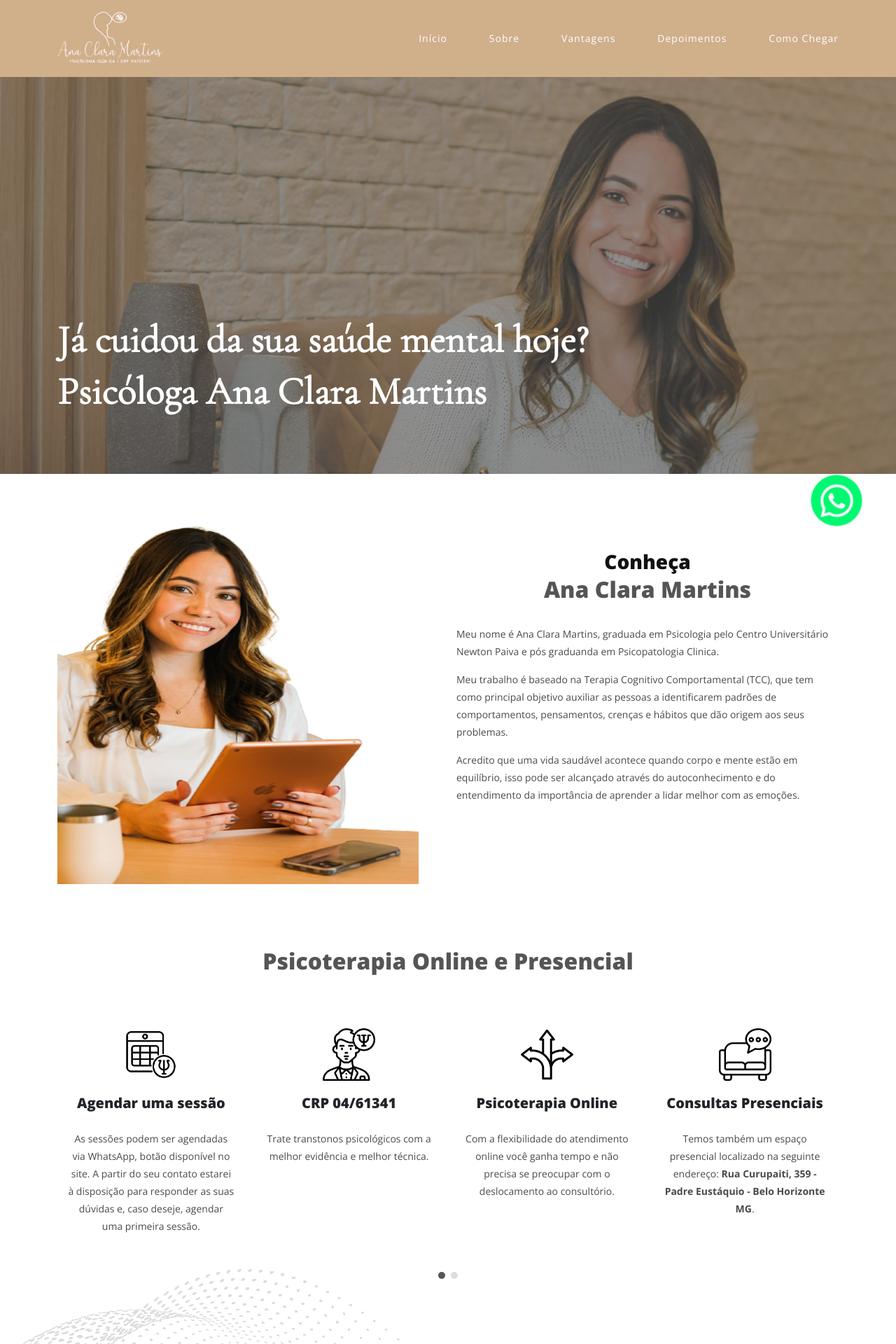
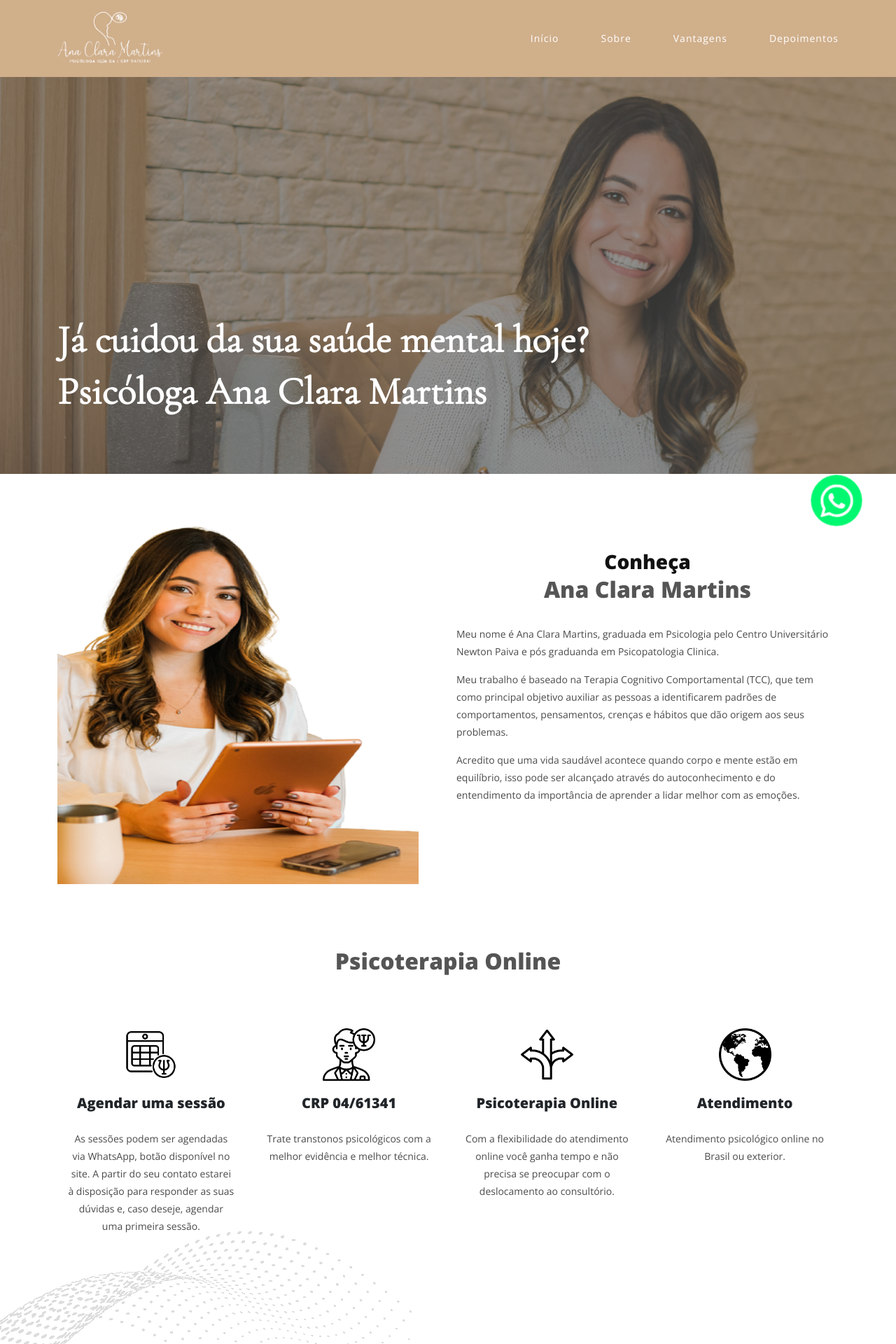
Before and after one commit to GleysonAndrade/Ana-Clara-Martins-Psicologa, a PHP site: page / in a window 1280 px wide. Shown: the top 1920 px of the page at 70% size. Run offline with PHP 8.4, Linux system fonts and the light colour scheme; some libraries are stand-ins or nearby versions.

Commit message:
removendo informativos em desuso

```diff
--- a/index.php
+++ b/index.php
@@ -91,7 +91,7 @@
               <li class="scroll-to-section"><a href="#sobre" class="negrito">Sobre</a></li>
               <li class="scroll-to-section"><a href="#vantagens" class="negrito">Vantagens</a></li>
               <li class="scroll-to-section"><a href="#testimonials" class="negrito">Depoimentos</a></li>
-              <li class="scroll-to-section"><a href="#contact-section" class="negrito">Como Chegar</a></li>
+              <!-- <li class="scroll-to-section"><a href="#contact-section" class="negrito">Como Chegar</a></li> -->
             </ul>
             <a class='menu-trigger'>
               <span>Menu</span>
@@ -167,7 +167,7 @@
       <div class="row">
         <div class="col-lg-12">
           <div class="section-heading">
-            <h4><br><em style="font-size: 32px;">Psicoterapia Online e Presencial</em></h4>
+            <h4><br><em style="font-size: 32px;">Psicoterapia Online</em></h4>
           </div>
         </div>
         <div class="col-lg-12">
@@ -199,7 +199,7 @@
                 <p>Com a flexibilidade do atendimento online você ganha tempo e não precisa se preocupar com o deslocamento ao consultório. </p>
               </div>
             </div>
-            <div class="item">
+            <!-- <div class="item">
               <div class="service-item">
                 <div class="icon">
                   <img src="assets\images\psicologia.png" alt="psicologia ícones" title="psicologia ícones">
@@ -207,7 +207,7 @@
                 <h4>Consultas Presenciais</h4>
                 <p>Temos também um espaço presencial localizado na seguinte endereço: <b>Rua Curupaiti, 359 - Padre Eustáquio - Belo Horizonte MG</b>.</p>
               </div>
-            </div>
+            </div> -->
             <div class="item">
               <div class="service-item">
                 <div class="icon">
@@ -307,7 +307,7 @@
 
   <div class="espaco"></div>
 
-  <section class="contact-us" id="contact-section">
+  <!-- <section class="contact-us" id="contact-section">
     <div class="container">
       <div class="row">
           <div class="section-heading">
@@ -315,13 +315,13 @@
           </div>
         <div class="col-lg-12">
         <div id="map">
-          <!-- You just need to go to Google Maps for your own map point, and copy the embed code from Share -> Embed a map section -->
+          You just need to go to Google Maps for your own map point, and copy the embed code from Share -> Embed a map section
           <iframe src="https://www.google.com/maps/embed?pb=!1m18!1m12!1m3!1d3751.243150092153!2d-43.98789872569772!3d-19.91415593781352!2m3!1f0!2f0!3f0!3m2!1i1024!2i768!4f13.1!3m3!1m2!1s0xa696de3d87ec3f%3A0xb2ed93c222817094!2sR.%20Curupaiti%2C%20359%20-%20Padre%20Eust%C3%A1quio%2C%20Belo%20Horizonte%20-%20MG%2C%2030730-440!5e0!3m2!1spt-BR!2sbr!4v1691506053420!5m2!1spt-BR!2sbr" width="100%" height="420px" frameborder="0" style="border:0; border-radius: 15px; position: relative; z-index: 2;" allowfullscreen=""></iframe>
         </div>
         </div>
       </div>
     </div>
-  </section>
+  </section> -->
 
   <section class="footer-section" id="footer">
     <footer>
```
